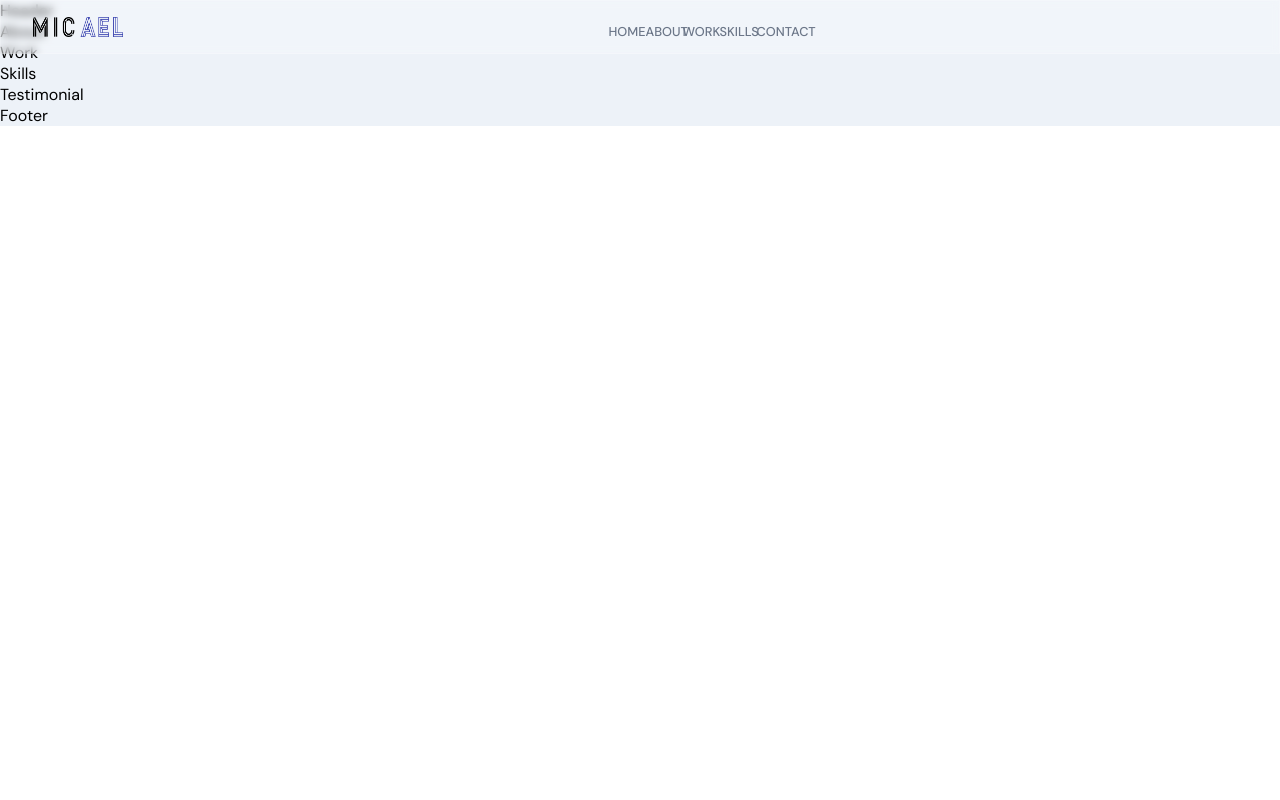
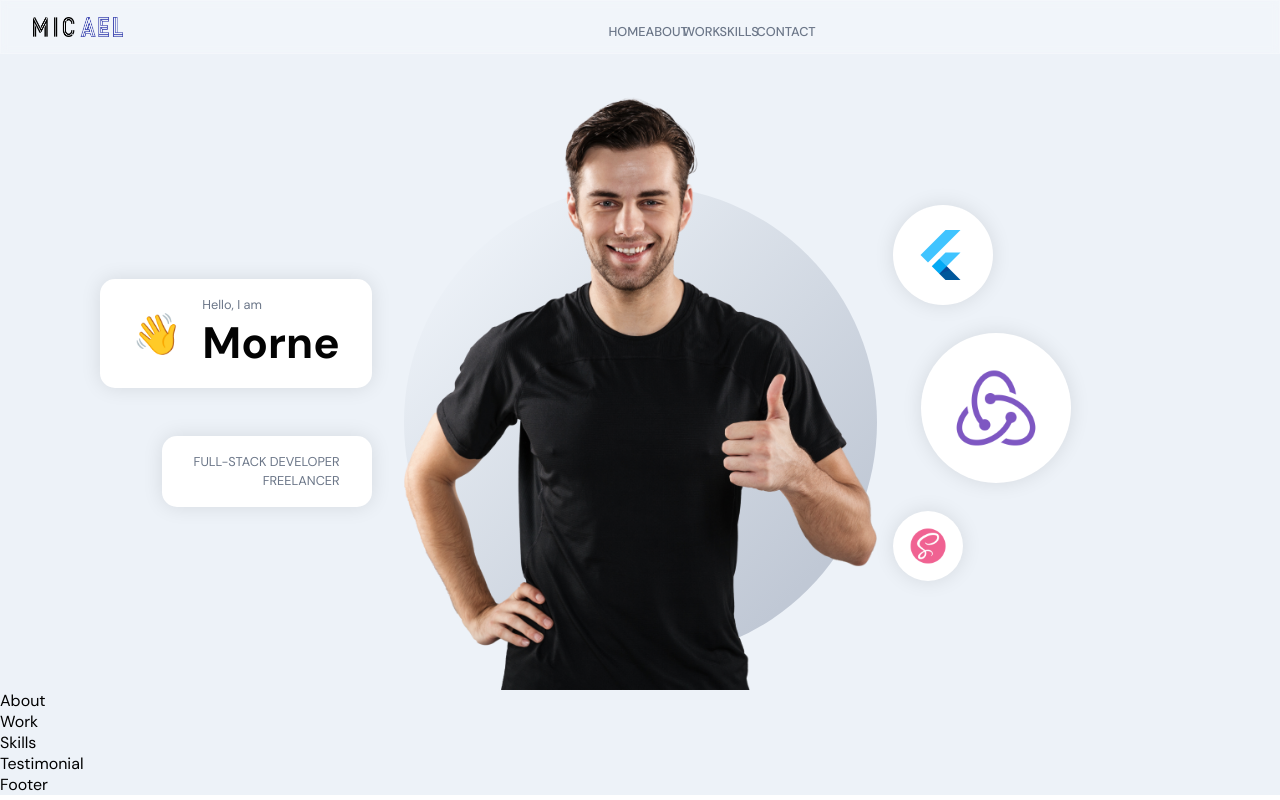
Before and after one commit to Morne-Dev/frontend_react, a React (Create React App) app: page / in a window 1280 px wide. Built offline with nearby package versions, Linux system fonts and the light colour scheme; the HTML template or start-up script is replaced by a standard one.

Commit message:
Fix: Header, structure and styles

```diff
--- a/src/components/Navbar/Navbar.jsx
+++ b/src/components/Navbar/Navbar.jsx
@@ -24,7 +24,7 @@
             ))}
         </ul>
         <div className="app__navbar-menu">
-            <HiMenuAlt4 onclick={() => setToggle(true)} />
+            <HiMenuAlt4 onClick={() => setToggle(true)} />
 
             {Toggle && (
           <motion.div
--- a/src/container/Header/Header.jsx
+++ b/src/container/Header/Header.jsx
@@ -1,11 +1,70 @@
-import React from 'react'
+import React from 'react';
+import { motion } from 'framer-motion';
 
+import { images } from '../../constants';
 import './Header.scss';
 
-const Header = () => {
-  return (
-    <div>Header</div>
-  )
-}
+const scaleVariants = {
+  whileInView: {
+    scale: [0, 1],
+    opacity: [0, 1],
+    transition: {
+      duration: 1,
+      ease: 'easeInOut',
+    },
+  },
+};
 
-export default Header
+const Header = () => (
+  <div className="app__header app__flex">
+    <motion.div
+      whileInView={{ x: [-100, 0], opacity: [0, 1] }}
+      transition={{ duration: 0.5 }}
+      className="app__header-info"
+    >
+      <div className="app__header-badge">
+        <div className="badge-cmp app__flex">
+          <span>👋</span>
+          <div style={{ marginLeft: 20 }}>
+            <p className="p-text">Hello, I am</p>
+            <h1 className="head-text">Morne</h1>
+          </div>
+        </div>
+
+        <div className="tag-cmp app__flex">
+          <p className="p-text">Full-stack Developer</p>
+          <p className="p-text">Freelancer</p>
+        </div>
+      </div>
+    </motion.div>
+
+    <motion.div
+      whileInView={{ opacity: [0, 1] }}
+      transition={{ duration: 0.5, delayChildren: 0.5 }}
+      className="app__header-img"
+    >
+      <img src={images.profile} alt="profile_bg" />
+      <motion.img
+        whileInView={{ scale: [0, 1] }}
+        transition={{ duration: 1, ease: 'easeInOut' }}
+        src={images.circle}
+        alt="profile_circle"
+        className="overlay_circle"
+      />
+    </motion.div>
+
+    <motion.div
+      variants={scaleVariants}
+      whileInView={scaleVariants.whileInView}
+      className="app__header-circles"
+    >
+      {[images.flutter, images.redux, images.sass].map((circle, index) => (
+        <div className="circle-cmp app__flex" key={`circle-${index}`}>
+          <img src={circle} alt="profile_bg" />
+        </div>
+      ))}
+    </motion.div>
+  </div>
+);
+
+export default Header;
--- a/src/container/Header/Header.scss
+++ b/src/container/Header/Header.scss
@@ -0,0 +1,196 @@
+#home {
+    position: relative;
+    background: url("../../assets/bgIMG.png");
+    background-size: cover;
+    background-position: center;
+    background-repeat: repeat;
+
+    // disable the default padding styles
+    .app__wrapper {
+      padding: 0;
+
+      .copyright {
+        display: none;
+      }
+    }
+  }
+
+  .app__header {
+    flex: 1;
+    width: 100%;
+    height: 100%;
+    flex-direction: row;
+
+    padding: 6rem 2rem 0rem;
+
+    @media screen and (min-width: 2000px) {
+      padding-top: 8rem;
+    }
+
+    @media screen and (max-width: 1200px) {
+      flex-direction: column;
+    }
+
+    @media screen and (max-width: 450px) {
+      padding: 6rem 1rem 2rem;
+    }
+  }
+
+  .app__header-info {
+    flex: 0.65;
+    display: flex;
+    flex-direction: column;
+    justify-content: flex-start;
+    align-items: flex-start;
+    height: 100%;
+
+    margin: 0 2rem;
+
+    @media screen and (max-width: 1200px) {
+      width: 100%;
+      margin-right: 0rem;
+    }
+  }
+
+  .app__header-badge {
+    width: 100%;
+    display: flex;
+    justify-content: flex-end;
+    align-items: flex-end;
+    flex-direction: column;
+
+    .badge-cmp,
+    .tag-cmp {
+      padding: 1rem 2rem;
+      background: var(--white-color);
+      border-radius: 15px;
+      flex-direction: row;
+      width: auto;
+
+      box-shadow: 0px 0px 20px rgba(0, 0, 0, 0.1);
+    }
+
+    .tag-cmp {
+      flex-direction: column;
+      margin-top: 3rem;
+
+      p {
+        width: 100%;
+        text-transform: uppercase;
+        text-align: right;
+      }
+    }
+
+    span {
+      font-size: 2.5rem;
+
+      @media screen and (min-width: 2000px) {
+        font-size: 5rem;
+      }
+    }
+
+    @media screen and (max-width: 1200px) {
+      justify-content: flex-start;
+      align-items: flex-start;
+    }
+  }
+
+  .app__header-circles {
+    flex: 0.75;
+    display: flex;
+    flex-direction: column;
+    justify-content: space-evenly;
+    align-items: flex-start;
+    height: 100%;
+    margin-left: 1rem;
+
+    div {
+      width: 100px;
+      height: 100px;
+      border-radius: 50%;
+
+      background: var(--white-color);
+      box-shadow: 0px 0px 20px rgba(0, 0, 0, 0.1);
+
+      img {
+        width: 60%;
+        height: 60%;
+      }
+    }
+
+    // circles with different height & width
+
+    div:nth-child(1) {
+      width: 100px;
+      height: 100px;
+    }
+
+    div:nth-child(2) {
+      margin: 1.75rem;
+      width: 150px;
+      height: 150px;
+    }
+
+    div:nth-child(3) {
+      width: 70px;
+      height: 70px;
+    }
+
+    @media screen and (min-width: 2000px) {
+      div:nth-child(2) {
+        width: 400px;
+        height: 400px;
+      }
+
+      div:nth-child(3) {
+        width: 170px;
+        height: 170px;
+      }
+
+      div:nth-child(1) {
+        width: 200px;
+        height: 200px;
+      }
+    }
+
+    @media screen and (max-width: 1200px) {
+      width: 100%;
+      flex-direction: row;
+      flex-wrap: wrap;
+      margin-left: 0;
+
+      div {
+        margin: 1rem;
+      }
+    }
+  }
+
+  .app__header-img {
+    flex: 1;
+    height: 100%;
+
+    display: flex;
+    justify-content: flex-end;
+    align-items: flex-end;
+    position: relative;
+
+    img {
+      width: 100%;
+      object-fit: contain;
+      z-index: 1;
+    }
+
+    .overlay_circle {
+      position: absolute;
+      left: 0;
+      right: 0;
+      bottom: 0;
+      z-index: 0;
+      width: 100%;
+      height: 90%;
+    }
+
+    @media screen and (max-width: 1200px) {
+      margin: 2rem 0;
+    }
+  }
```
